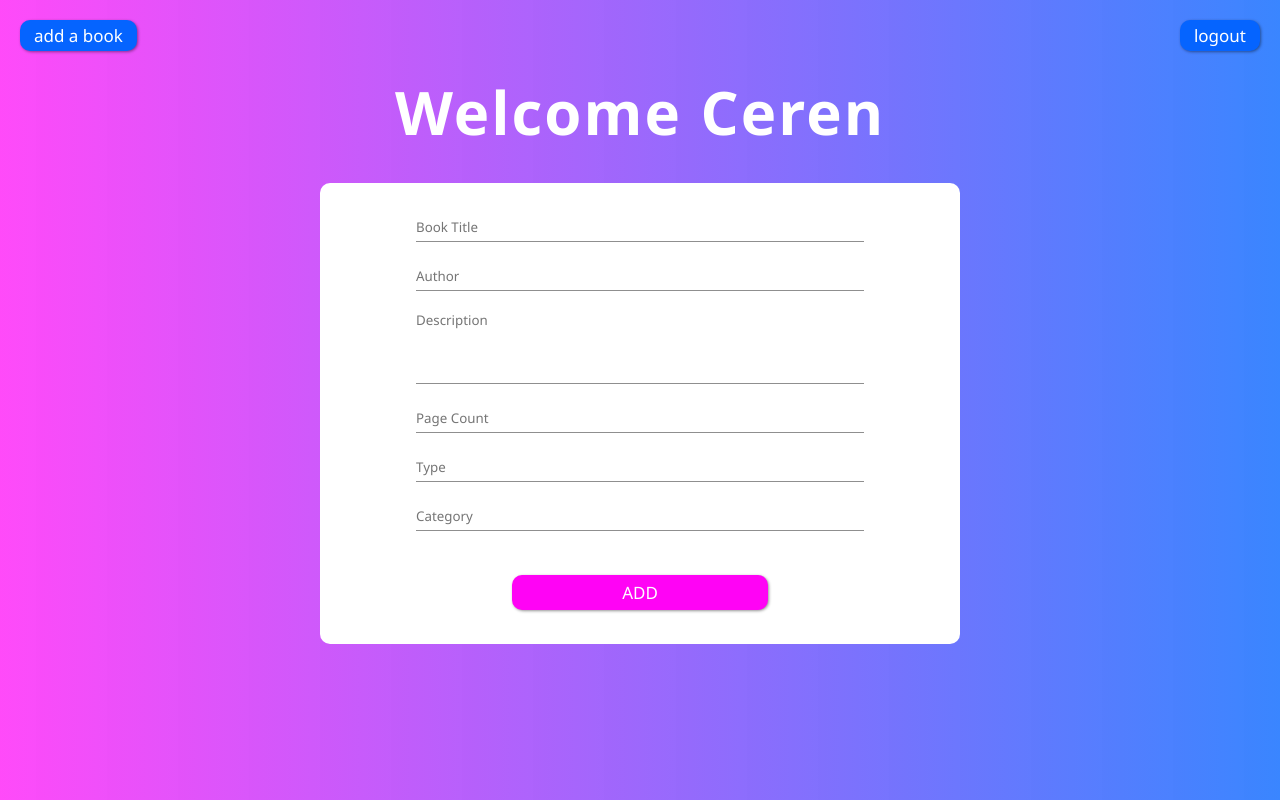
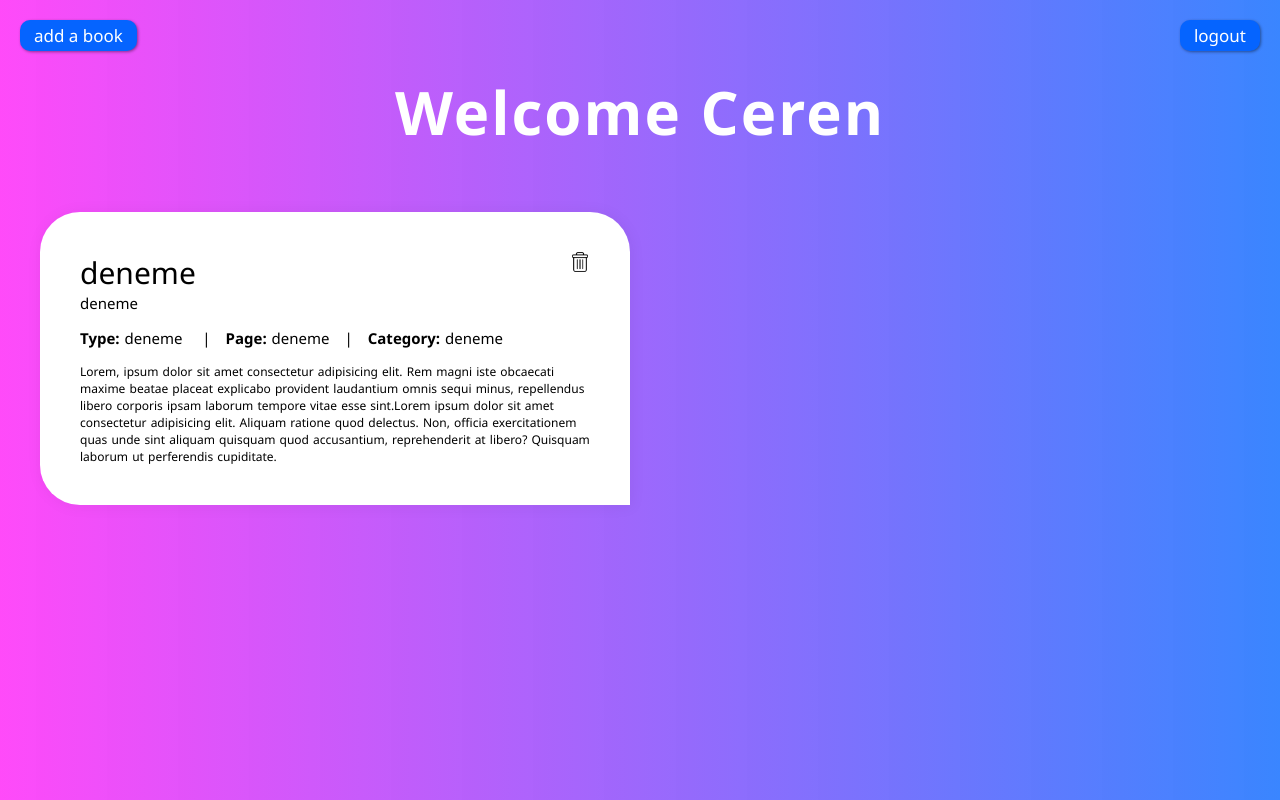
Before and after one commit to cerdemrc/mevn-book-directory, a Vue app in the folder client/: page / in a window 1280 px wide. Built offline with nearby package versions, Linux system fonts and the light colour scheme.

Commit message:
feat: router operations

```diff
--- a/client/src/App.vue
+++ b/client/src/App.vue
@@ -1,22 +1,9 @@
 <template>
-  <div>
-    <Header />
-    <Welcome />
-    <AddForm />
-  </div>
+  <div><router-view /></div>
 </template>
 
 <script>
-import AddForm from "@/components/AddForm.vue";
-import Header from "@/components/Header.vue";
-import Welcome from "@/components/Welcome.vue";
-export default {
-  components: {
-    AddForm,
-    Header,
-    Welcome,
-  },
-};
+export default {};
 </script>
 
 <style lang="scss">
--- a/client/src/components/Book.vue
+++ b/client/src/components/Book.vue
@@ -36,5 +36,5 @@ export default {
 };
 </script>
 
-<style lang="scss" scoped>
+<style lang="scss">
 </style>
--- a/client/src/components/Header.vue
+++ b/client/src/components/Header.vue
@@ -1,7 +1,9 @@
 <template>
   <div class="header">
     <div class="header-left">
-      <button class="btn btn-blue">add a book</button>
+      <router-link to="/add-book" tag="button" class="btn btn-blue"
+        >add a book</router-link
+      >
     </div>
     <div class="header-right">
       <button class="btn btn-blue">logout</button>
--- a/client/src/router.js
+++ b/client/src/router.js
@@ -1,22 +1,21 @@
-//import Vue from "vue";
-//import Router from "vue-router";
-//import Home from "./views/Home.vue";
+import Vue from "vue";
+import Router from "vue-router";
 
-//Vue.use(Router);
+Vue.use(Router);
 
-//export default new Router({
-//  mode: "history",
-//  base: process.env.BASE_URL,
-//  routes: [
-//    {
-//      path: "/",
-//      name: "home",
-//      component: Home
-//    },
-//    {
-//      path: "/about",
-//      name: "about",
-//      component: () => import("./views/About.vue")
-//    }
-//  ]
-//});
+export default new Router({
+  mode: "history",
+  base: process.env.BASE_URL,
+  routes: [
+    {
+      path: "/",
+      name: "home",
+      component: () => import("@/views/Homepage.vue")
+    },
+    {
+      path: "/add-book",
+      name: "add",
+      component: () => import("@/views/AddBook.vue")
+    }
+  ]
+});
```
Also changed, not shown: client/src/assets/images/delete.png (added).
